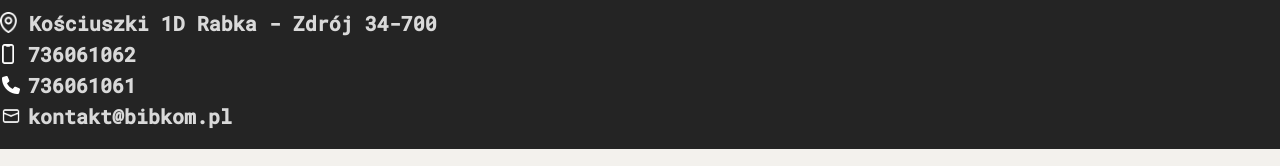
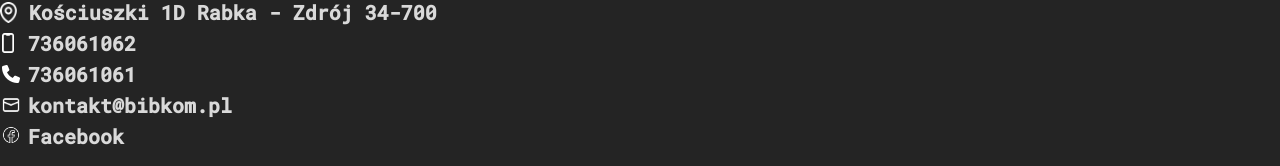
Before and after one commit to Eg-Nickname/BIB-KOM, a React (Vite) app: page / in a window 1280 px wide. Shown: the part 1099-1265 px from the top of the page. Built offline with nearby package versions, Linux system fonts and the light colour scheme; no server answers.

Commit message:
Added facebook to footer and headline for offers

```diff
--- a/src/components/footer.jsx
+++ b/src/components/footer.jsx
@@ -2,6 +2,8 @@ import telephone from "../assets/telephone.png";
 import phone from "../assets/phone.png";
 import location from "../assets/location.png";
 import contact from "../assets/contact.png";
+import facebook from "../assets/facebook-icon.png";
+
 
 function Footer() {
   return (
@@ -24,6 +26,10 @@ function Footer() {
             <img className="footer__telephone" src={contact} />
             kontakt@bibkom.pl
           </li>
+          <li className="flexblock">
+            <a href="https://www.facebook.com/BiBkom.sklep.serwis.PC.GSM/"><img className="footer__telephone" src={facebook} />
+            Facebook</a>
+          </li>
         </ul>
       </div>
     </footer>
--- a/src/index.css
+++ b/src/index.css
@@ -15,6 +15,7 @@
 body {
   background-color: var(--UI-background);
   overflow-x: hidden;
+  font-family: "Noto Sans", sans-serif;
 }
 .site-wrapper {
   min-height: 100vh;
@@ -36,7 +37,7 @@ footer {
 }
 footer {
   text-align: left;
-  height: 160px;
+  height: 190px;
   position: absolute;
   width: 100%;
   bottom: 0;
@@ -62,12 +63,12 @@ footer li + li {
   width: 66vw;
 }
 .content {
-  padding-bottom: 190px;
+  padding-bottom: 210px;
 }
 .cage {
   margin: 0 auto;
   width: 66vw;
-  min-height: calc(100vh - 120px);
+  min-height: calc(100vh - 220px);
   background-color: white;
 }
 .flexblock {
--- a/src/pages/Offers.css
+++ b/src/pages/Offers.css
@@ -12,6 +12,10 @@
 .dot:hover {
   background-color: rgb(245, 205, 156);
   border: 4px solid var(--UI-orange);
+}
+
+.PhotosWrapper{
+  margin-top: 20px;
 }
 
 .Photosliderimages {
@@ -90,3 +94,10 @@
     width: 100%;
   }
 }
+
+.offers-title{
+  padding-top: 20px;
+  display: flex;
+  align-items: center;
+  justify-content: center;
+}
--- a/src/pages/Offers.jsx
+++ b/src/pages/Offers.jsx
@@ -13,13 +13,16 @@ function Offers() {
   ]);
   return (
     <div>
+      <div className="site-wrapper">
       <Navbar isLogged={isLogged} setIsLogged={setIsLogged} />
-      <div className="pageWidth">
-        <div className="cage">
-          <PhotoSlider images={images} />
+
+        <div className="cage content">
+            <h1 className="offers-title">Produkty</h1>
+            <PhotoSlider images={images} />
         </div>
+
+      <Footer />
       </div>
-      <Footer />
     </div>
   );
 }
```
Also changed, not shown: src/assets/facebook-icon.png (added).
